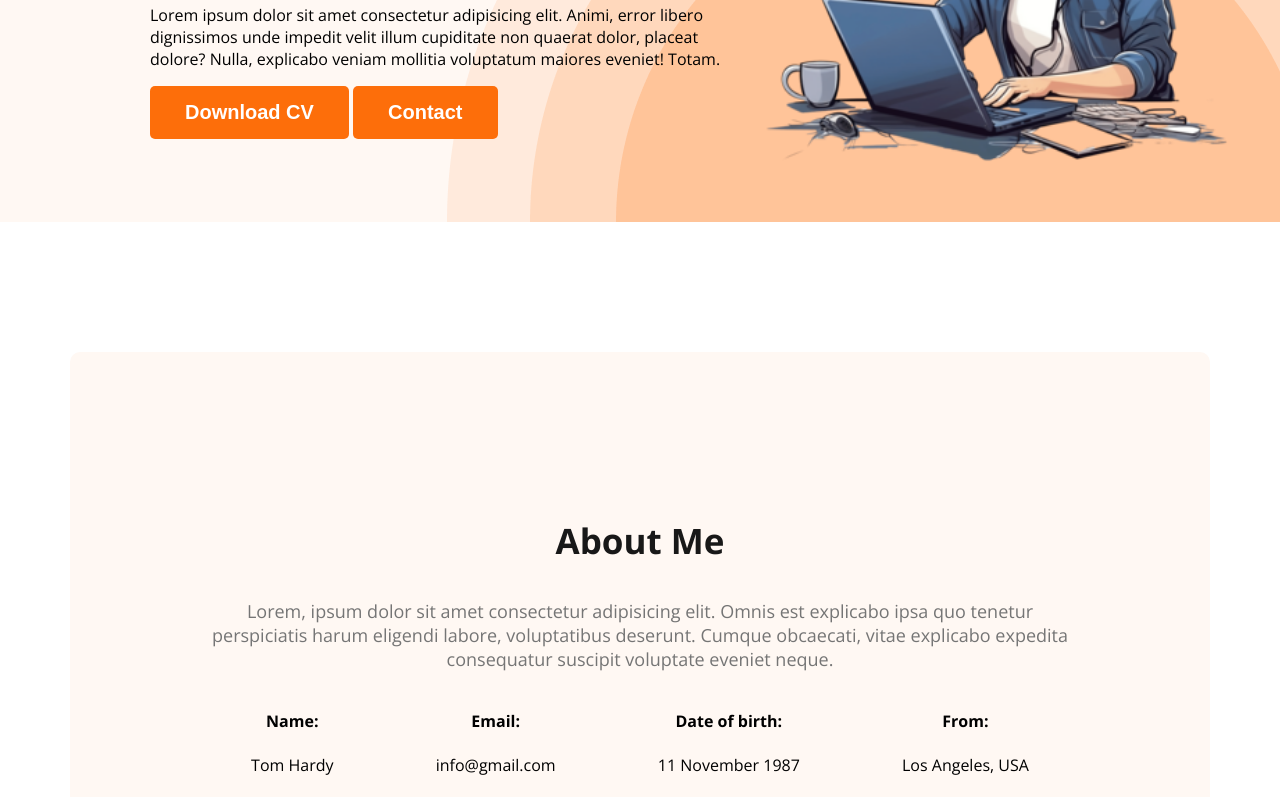
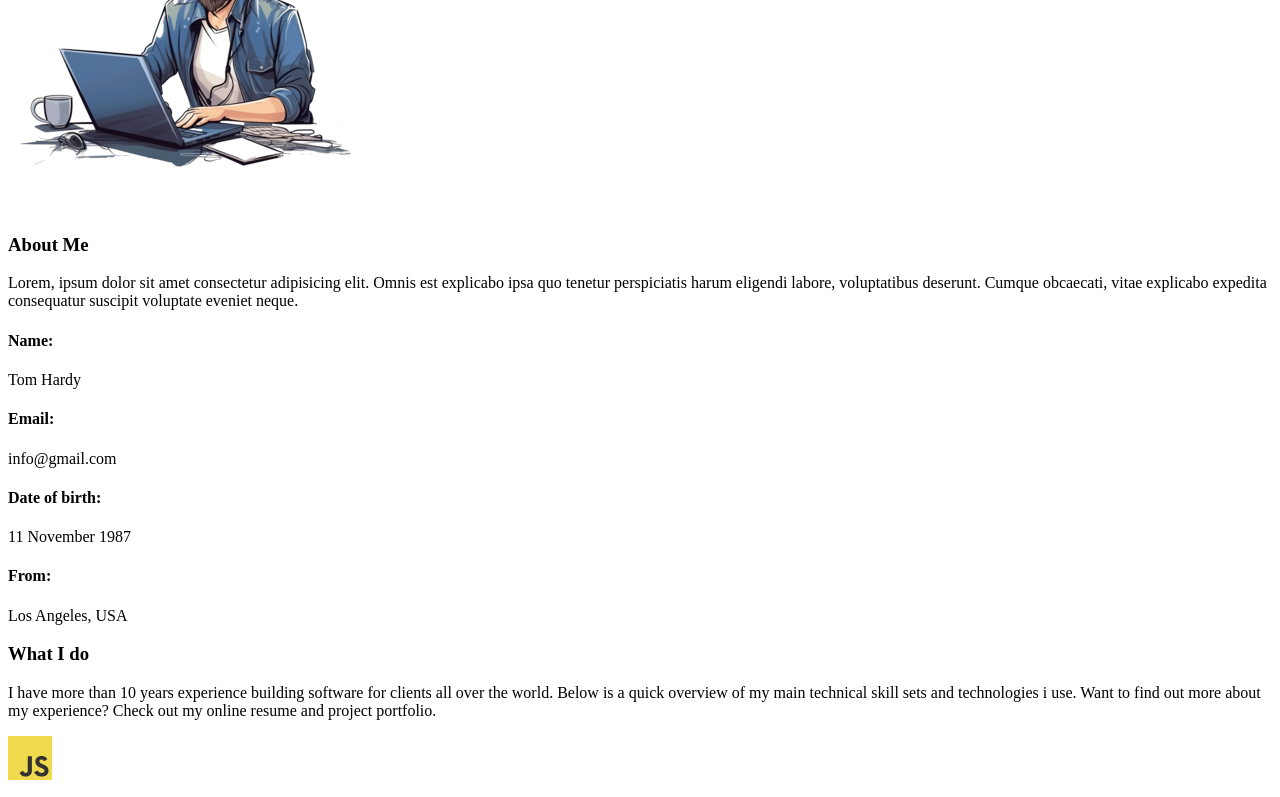
Before and after one commit to Khalid09dev/webdeveloperportfolio, a plain HTML site: page index.html in a window 1280 px wide. Shown: the part 459-1256 px from the top of the page. Drawn offline with nearby package versions, Linux system fonts and the light colour scheme.

Commit message:
disable style.css file

```diff
--- a/index.html
+++ b/index.html
@@ -4,7 +4,7 @@
     <meta charset="UTF-8">
     <meta name="viewport" content="width=device-width, initial-scale=1.0">
     <title>Developer Portfolio</title>
-    <link rel="stylesheet" href="styles/portfolio.css">
+    <!-- <link rel="stylesheet" href="styles/portfolio.css">  -->
     <!-- favicon link  -->
     <link rel="shortcut icon" href="images/icons/favicon.png" type="image/x-icon">
     <!-- google fonts link  -->
```
